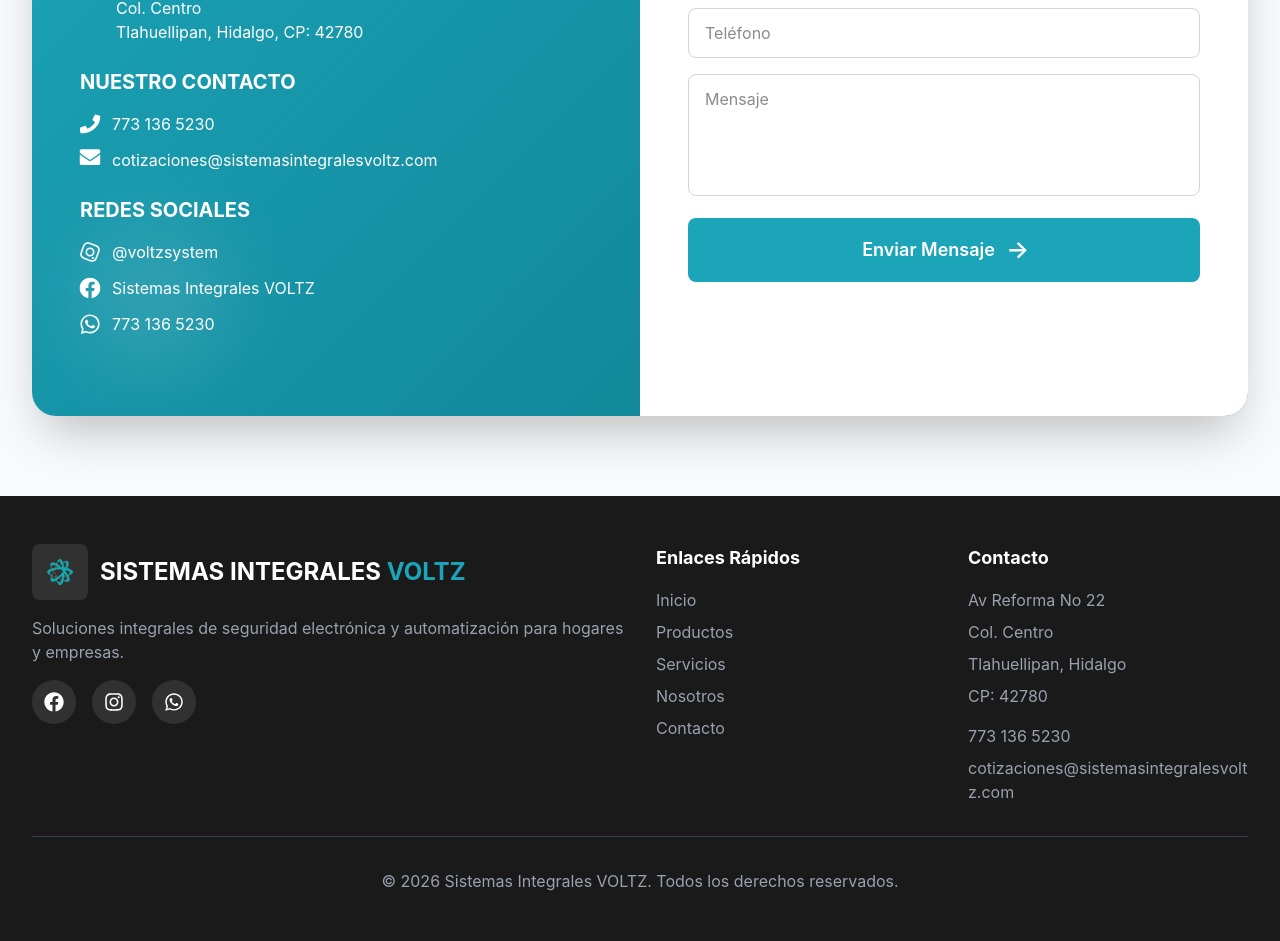
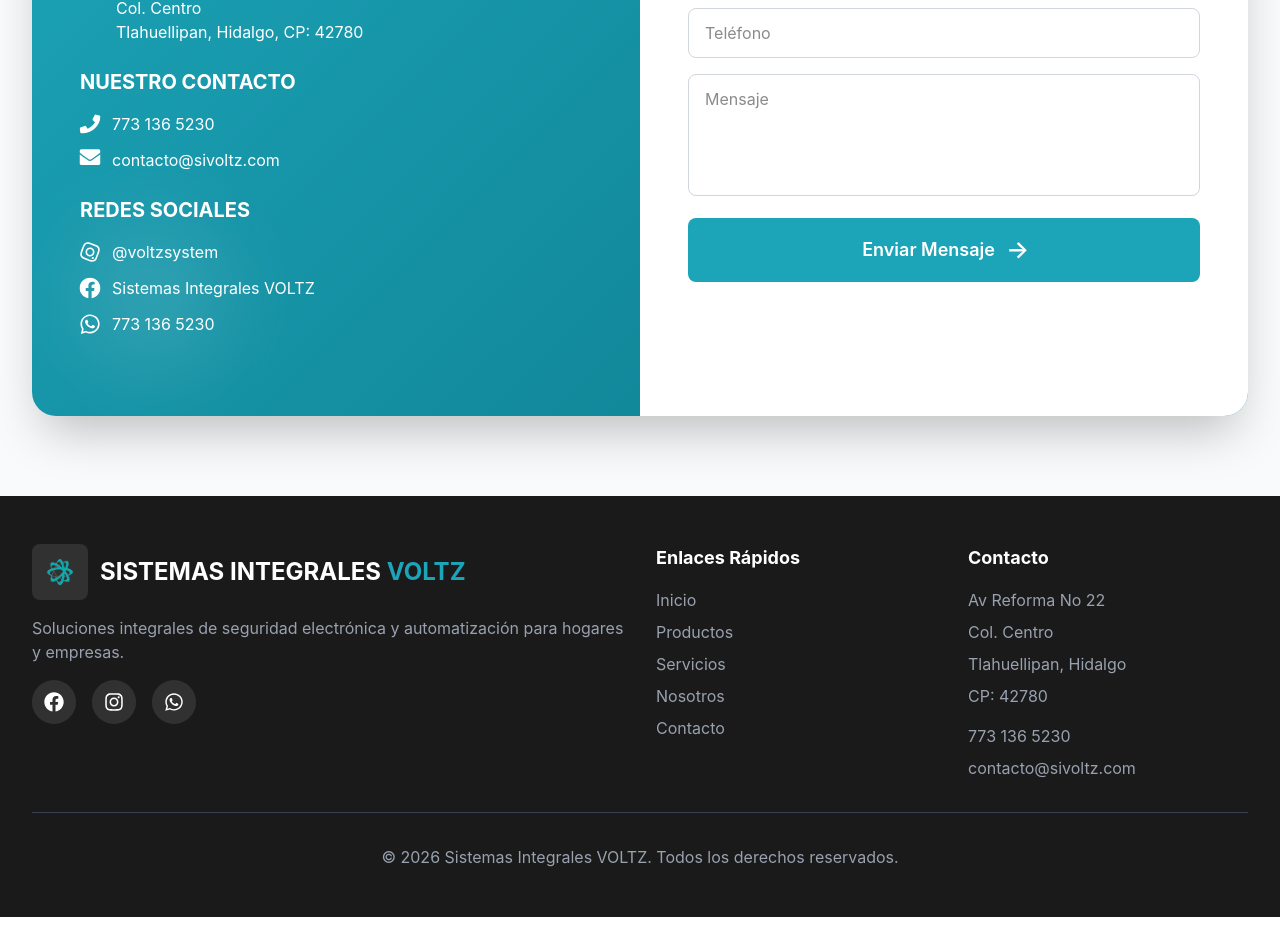
Before and after one commit to Uripm03/voltz-website-, a Next.js app: page / in a window 1280 px wide. Shown: the part 9707-10648 px from the top of the page. After the commit the page ends 10624 px from the top, so only its background shows below. Built offline with nearby package versions, Linux system fonts and the light colour scheme; no server answers; the database is empty.

Commit message:
Actualizar Contact y Footer

```diff
--- a/components/Contact.tsx
+++ b/components/Contact.tsx
@@ -1,8 +1,8 @@
 'use client';
 
+import React, { useState, type FormEvent, type ChangeEvent } from 'react';
 import { motion } from 'framer-motion';
 import { FaPhone, FaEnvelope, FaMapMarkerAlt, FaWhatsapp, FaFacebook, FaInstagram } from 'react-icons/fa';
-import { useState } from 'react';
 
 export default function Contact() {
   const [formData, setFormData] = useState({
@@ -12,7 +12,7 @@ export default function Contact() {
     message: '',
   });
 
-  const handleSubmit = (e: React.FormEvent) => {
+  const handleSubmit = (e: FormEvent<HTMLFormElement>) => {
     e.preventDefault();
     const phoneNumber = '7731365230';
     const message = `Hola, soy ${formData.name}.\nEmail: ${formData.email}\nTeléfono: ${formData.phone}\n\nMensaje: ${formData.message}`;
@@ -20,7 +20,7 @@ export default function Contact() {
     window.open(whatsappUrl, '_blank');
   };
 
-  const handleChange = (e: React.ChangeEvent<HTMLInputElement | HTMLTextAreaElement>) => {
+  const handleChange = (e: ChangeEvent<HTMLInputElement | HTMLTextAreaElement>) => {
     setFormData({
       ...formData,
       [e.target.name]: e.target.value,
@@ -178,8 +178,8 @@ export default function Contact() {
                         >
                           <FaEnvelope className="text-xl flex-shrink-0" />
                         </motion.div>
-                        <a href="mailto:cotizaciones@sistemasintegralesvoltz.com" className="hover:text-accent transition-colors break-all">
-                          cotizaciones@sistemasintegralesvoltz.com
+                        <a href="mailto:contacto@sivoltz.com" className="hover:text-accent transition-colors break-all">
+                          contacto@sivoltz.com
                         </a>
                       </motion.div>
                     </div>
--- a/components/Footer.tsx
+++ b/components/Footer.tsx
@@ -104,8 +104,8 @@ export default function Footer() {
                 </a>
               </li>
               <li>
-                <a href="mailto:cotizaciones@sistemasintegralesvoltz.com" className="hover:text-primary transition-colors break-all">
-                  cotizaciones@sistemasintegralesvoltz.com
+                <a href="mailto:contacto@sivoltz.com" className="hover:text-primary transition-colors break-all">
+                  contacto@sivoltz.com
                 </a>
               </li>
             </ul>
```
